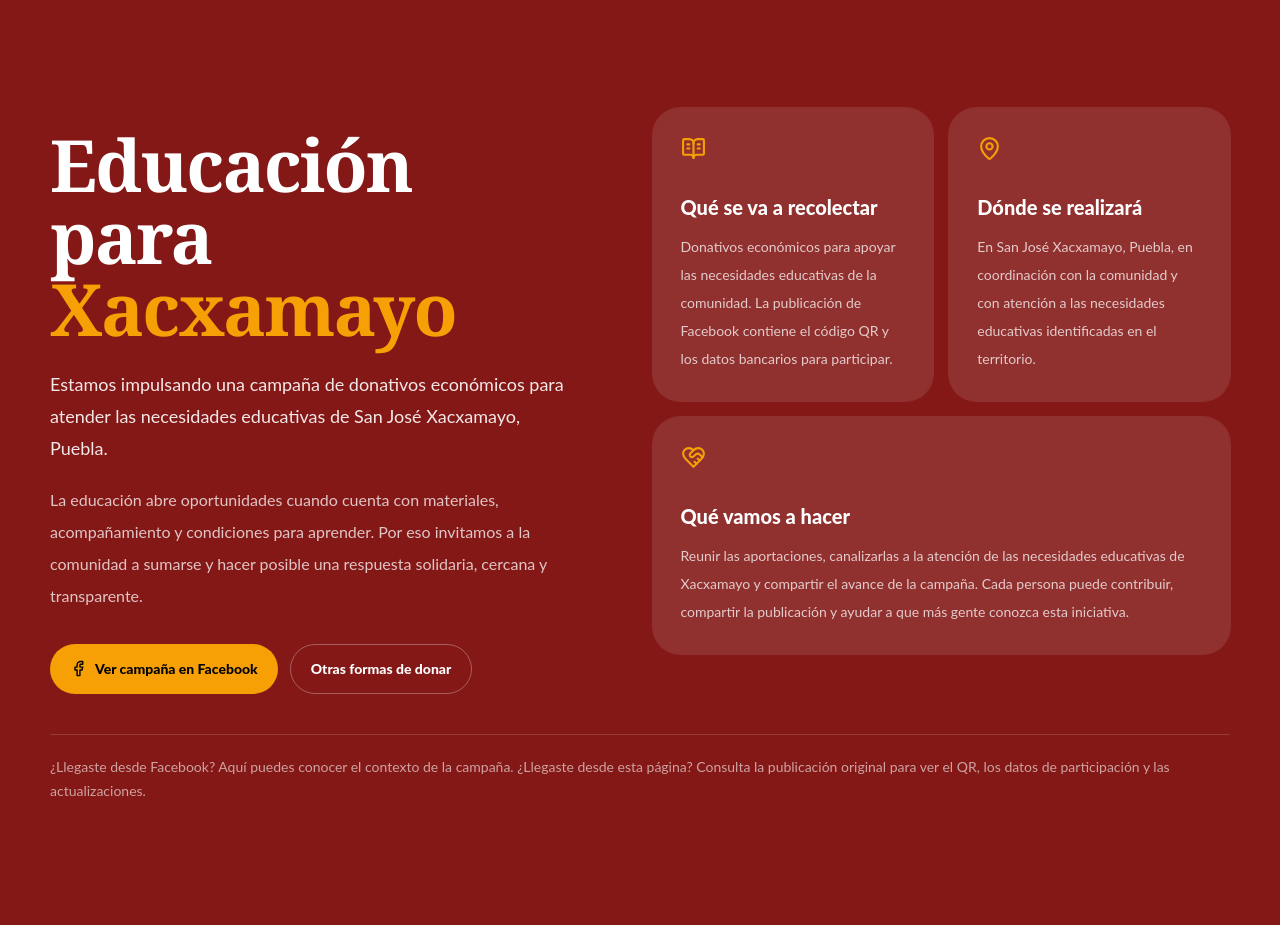
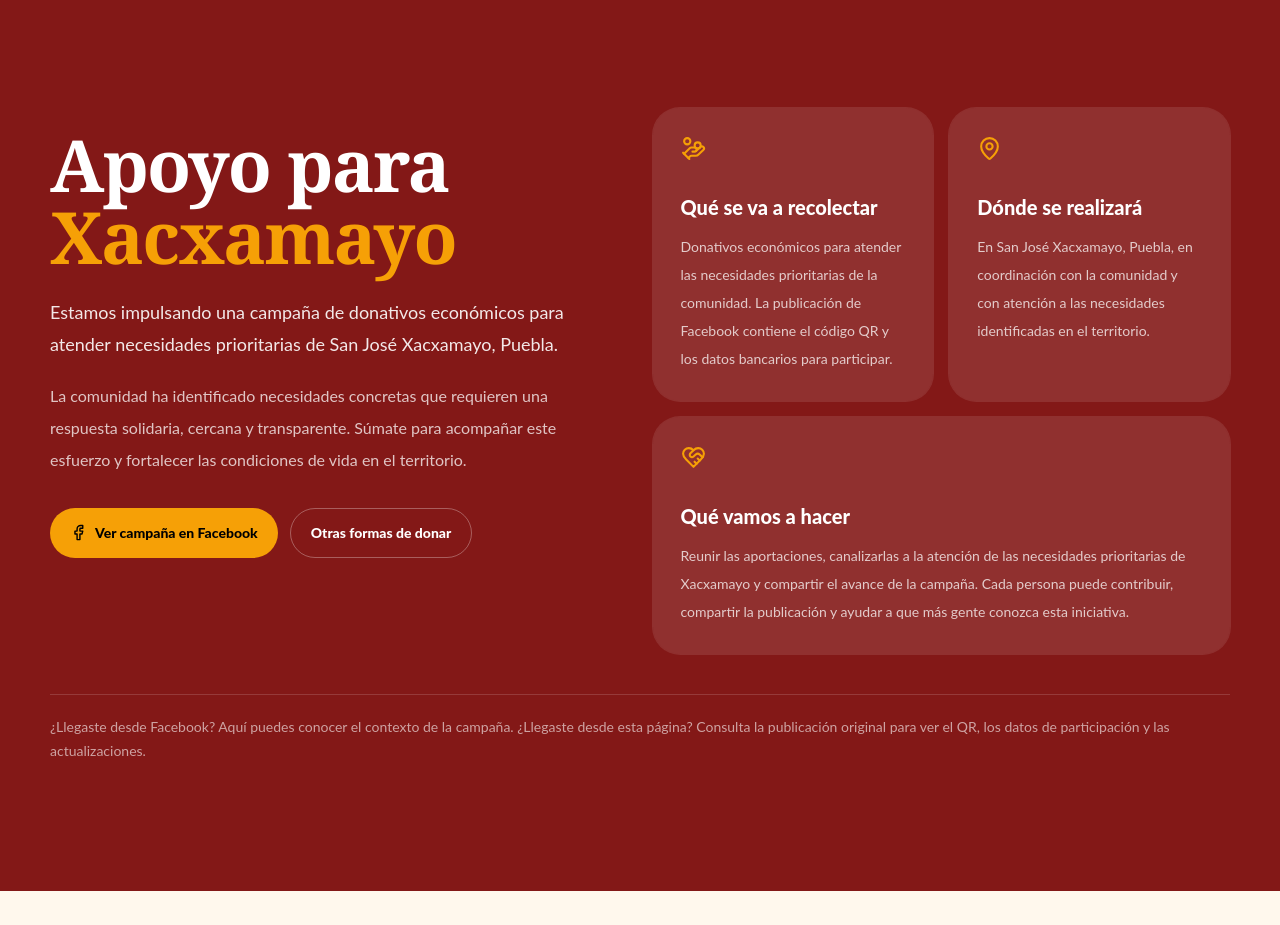
Before and after one commit to Lawder093/Scoutweb, a Next.js app: page / in a window 1280 px wide. Shown: the part 1540-2465 px from the top of the page. Built offline with nearby package versions, Linux system fonts and the light colour scheme; no server answers; the database is empty.

Commit message:
Enfocar campaña en necesidades comunitarias

```diff
--- a/components/shashamayo-campaign.tsx
+++ b/components/shashamayo-campaign.tsx
@@ -1,5 +1,5 @@
 import Link from "next/link";
-import { BookOpenText, Facebook, HeartHandshake, MapPin } from "lucide-react";
+import { Facebook, HandCoins, HeartHandshake, MapPin } from "lucide-react";
 
 const campaignUrl = "https://www.facebook.com/photo/?fbid=1581822990645739&set=a.553090213519027";
 
@@ -10,9 +10,9 @@ export function ShashamayoCampaign() {
         <div className="grid gap-12 lg:grid-cols-[.95fr_1.05fr] lg:items-start lg:gap-20">
           <div>
             <p className="eyebrow text-accent"><HeartHandshake size={14} aria-hidden="true" /> Campaña solidaria</p>
-            <h2 className="display-title mt-5 text-5xl leading-[0.94] sm:text-7xl">Educación para <span className="text-accent">Xacxamayo</span></h2>
-            <p className="mt-6 max-w-xl text-lg leading-8 text-white/90">Estamos impulsando una campaña de donativos económicos para atender las necesidades educativas de San José Xacxamayo, Puebla.</p>
-            <p className="mt-5 max-w-xl text-base leading-8 text-white/75">La educación abre oportunidades cuando cuenta con materiales, acompañamiento y condiciones para aprender. Por eso invitamos a la comunidad a sumarse y hacer posible una respuesta solidaria, cercana y transparente.</p>
+            <h2 className="display-title mt-5 text-5xl leading-[0.94] sm:text-7xl">Apoyo para <span className="text-accent">Xacxamayo</span></h2>
+            <p className="mt-6 max-w-xl text-lg leading-8 text-white/90">Estamos impulsando una campaña de donativos económicos para atender necesidades prioritarias de San José Xacxamayo, Puebla.</p>
+            <p className="mt-5 max-w-xl text-base leading-8 text-white/75">La comunidad ha identificado necesidades concretas que requieren una respuesta solidaria, cercana y transparente. Súmate para acompañar este esfuerzo y fortalecer las condiciones de vida en el territorio.</p>
             <div className="mt-8 flex flex-wrap gap-3">
               <a href={campaignUrl} target="_blank" rel="noreferrer" className="focus-ring inline-flex items-center gap-2 rounded-full bg-accent px-5 py-3.5 text-sm font-extrabold text-ink transition-transform hover:-translate-y-0.5"><Facebook size={17} aria-hidden="true" /> Ver campaña en Facebook</a>
               <Link href="/donacion" className="focus-ring inline-flex items-center gap-2 rounded-full border border-white/30 px-5 py-3.5 text-sm font-extrabold text-white hover:bg-white/10">Otras formas de donar</Link>
@@ -21,19 +21,19 @@ export function ShashamayoCampaign() {
 
           <div className="grid gap-4 sm:grid-cols-2">
             <article className="rounded-[1.7rem] bg-white/10 p-6 ring-1 ring-white/10 sm:p-7">
-              <BookOpenText className="text-accent" size={25} aria-hidden="true" />
+              <HandCoins className="text-accent" size={25} aria-hidden="true" />
               <h3 className="mt-8 text-xl font-extrabold">Qué se va a recolectar</h3>
-              <p className="mt-3 text-sm leading-7 text-white/75">Donativos económicos para apoyar las necesidades educativas de la comunidad. La publicación de Facebook contiene el código QR y los datos bancarios para participar.</p>
+              <p className="mt-3 text-sm leading-7 text-white/75">Donativos económicos para atender las necesidades prioritarias de la comunidad. La publicación de Facebook contiene el código QR y los datos bancarios para participar.</p>
             </article>
             <article className="rounded-[1.7rem] bg-white/10 p-6 ring-1 ring-white/10 sm:p-7">
               <MapPin className="text-accent" size={25} aria-hidden="true" />
               <h3 className="mt-8 text-xl font-extrabold">Dónde se realizará</h3>
-              <p className="mt-3 text-sm leading-7 text-white/75">En San José Xacxamayo, Puebla, en coordinación con la comunidad y con atención a las necesidades educativas identificadas en el territorio.</p>
+              <p className="mt-3 text-sm leading-7 text-white/75">En San José Xacxamayo, Puebla, en coordinación con la comunidad y con atención a las necesidades identificadas en el territorio.</p>
             </article>
             <article className="rounded-[1.7rem] bg-white/10 p-6 ring-1 ring-white/10 sm:col-span-2 sm:p-7">
               <HeartHandshake className="text-accent" size={25} aria-hidden="true" />
               <h3 className="mt-8 text-xl font-extrabold">Qué vamos a hacer</h3>
-              <p className="mt-3 max-w-2xl text-sm leading-7 text-white/75">Reunir las aportaciones, canalizarlas a la atención de las necesidades educativas de Xacxamayo y compartir el avance de la campaña. Cada persona puede contribuir, compartir la publicación y ayudar a que más gente conozca esta iniciativa.</p>
+              <p className="mt-3 max-w-2xl text-sm leading-7 text-white/75">Reunir las aportaciones, canalizarlas a la atención de las necesidades prioritarias de Xacxamayo y compartir el avance de la campaña. Cada persona puede contribuir, compartir la publicación y ayudar a que más gente conozca esta iniciativa.</p>
             </article>
           </div>
         </div>
```
